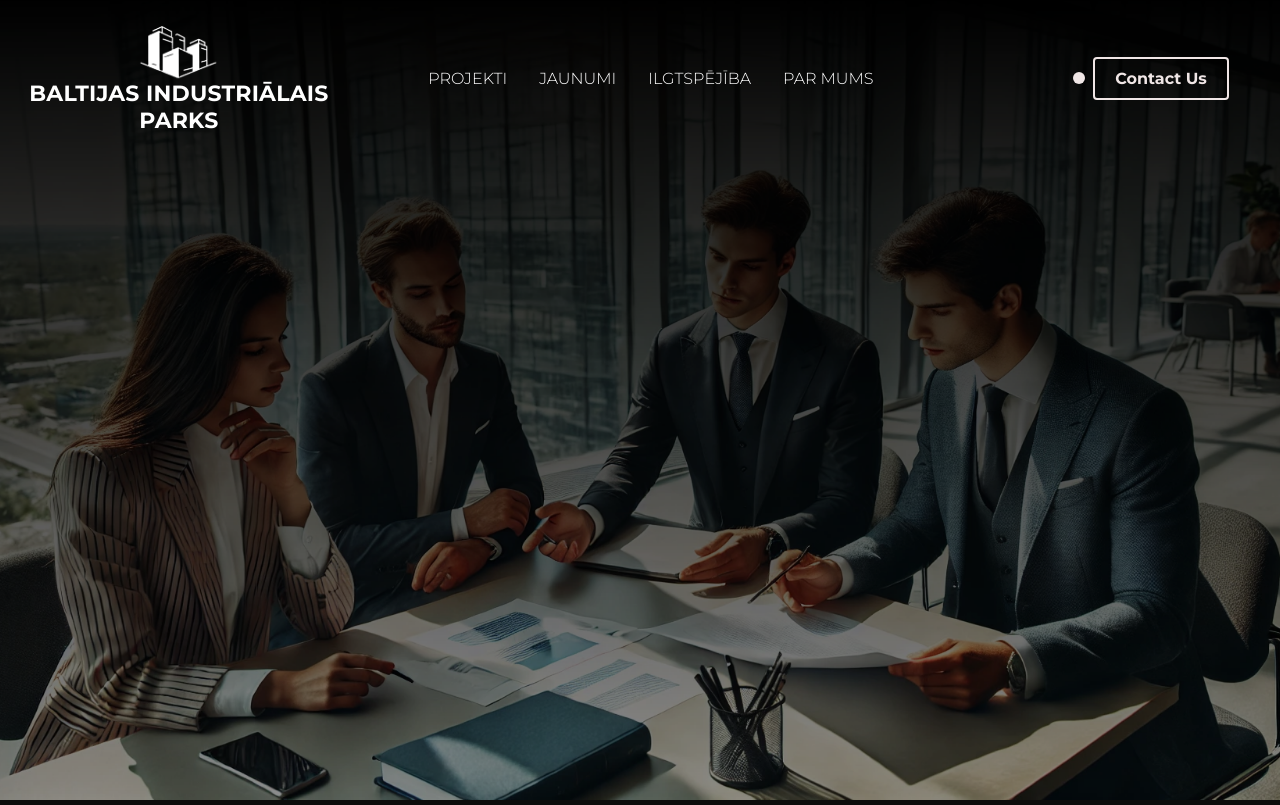
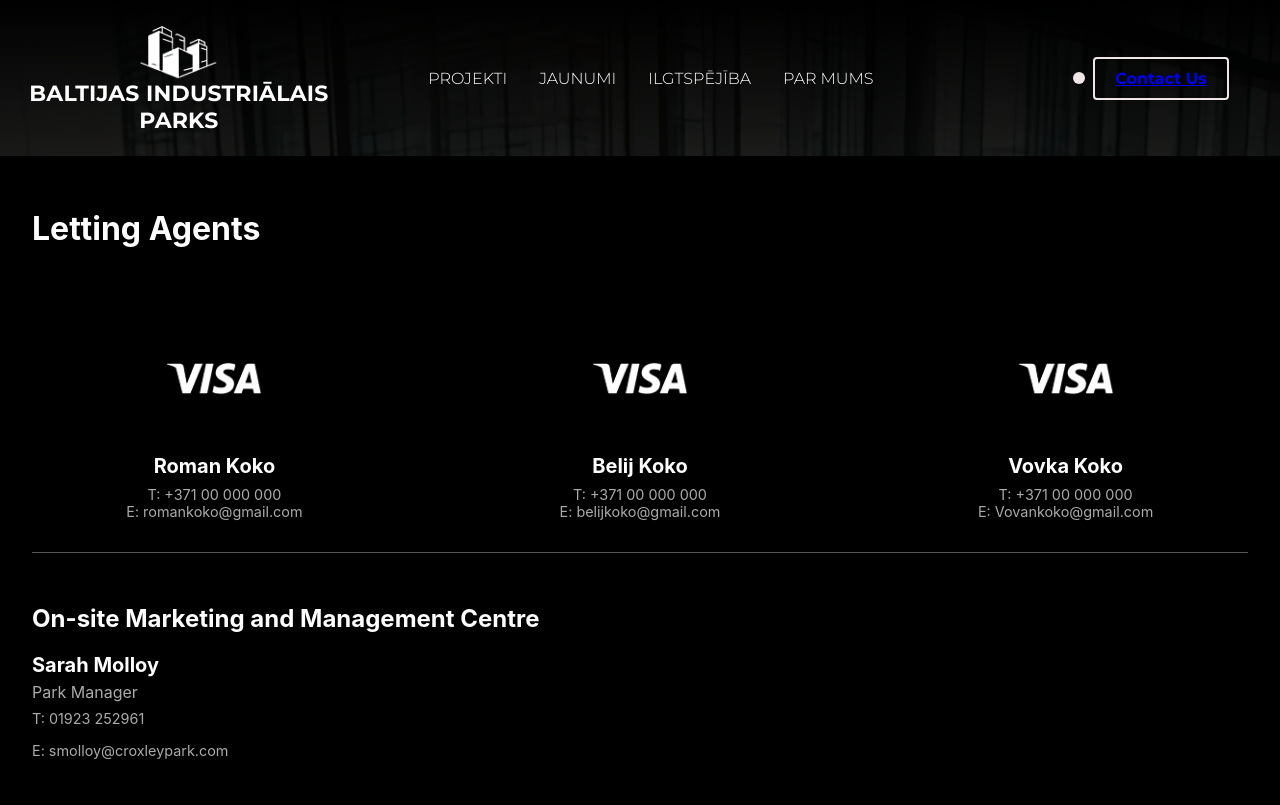
Before and after one commit to Fek1r/CyberShop_PetProject, a React (Create React App) app: page /contact in a window 1280 px wide. Built offline with nearby package versions, Linux system fonts and the light colour scheme.

Commit message:
Add Contact

```diff
--- a/src/App.jsx
+++ b/src/App.jsx
@@ -1,7 +1,8 @@
 import { BrowserRouter as Router, Routes, Route } from 'react-router-dom';
 import Head from './head/head.jsx';
 import Home from './home/home.jsx';
-import NewJau from './new-jau/new-jau';  // Убедитесь, что импортируете NewJau
+import NewJau from './new-jau/new-jau';
+import Contact from './contact/contact';  // Убедитесь, что импортируете NewJau
 
 function App() {
   return (
@@ -10,6 +11,7 @@ function App() {
       <Routes>
         <Route path="/" element={<Home />} /> {/* Главная страница */}
         <Route path="/new-jau" element={<NewJau />} /> {/* Страница для NewJau */}
+        <Route path='/contact' element={<Contact />} />
       </Routes>
     </Router>
   );
--- /dev/null
+++ b/src/contact/contact.css
@@ -0,0 +1,112 @@
+/* Основной контейнер */
+.contact {
+    background-color: #000; /* Черный фон */
+    color: #fff;
+    padding: 2rem;
+}
+
+/* Заголовок блока */
+.contact-title {
+    font-size: 2rem;
+    font-weight: bold;
+    margin-bottom: 2rem;
+}
+
+/* Контейнер для агентов */
+.cont-info {
+    display: flex;
+    justify-content: space-between;
+    gap: 1rem;
+}
+
+/* Каждый агент */
+.agent {
+    display: flex;
+    flex-direction: column;
+    align-items: center;
+    text-align: center;
+    width: 30%;
+}
+
+/* Логотип агента */
+.img-logo {
+    margin-top: 10vh;
+    width: 100px;
+    height: auto;
+    margin-bottom: 1rem;
+}
+
+/* Информация об агенте */
+.agent-info {
+    margin-top: 3vh;
+    color: #ccc; /* Серый текст для контактов */
+}
+
+/* Имя агента */
+.agent-name {
+    font-size: 1.25rem;
+    font-weight: bold;
+    margin-bottom: 0.5rem;
+    color: #fff;
+}
+
+/* Телефон и email */
+.agent-phone, .agent-email {
+    font-size: 0.9rem;
+    color: #aaa; /* Светло-серый для контактов */
+    margin: 0;
+}
+
+/* Раздел On-site */
+.on-site {
+    border-top: 1px solid #555; /* Разделительная линия сверху */
+    padding-top: 2rem;
+    margin-top: 2rem;
+}
+
+/* Заголовок On-site */
+.on-site-title {
+    font-size: 1.5rem;
+    font-weight: bold;
+    margin-bottom: 1rem;
+    color: #fff;
+}
+
+/* Информация агента на месте */
+.on-site-agent-info {
+
+    color: #ccc; /* Серый текст для контактов */
+}
+
+.on-site-agent-name {
+    font-size: 1.25rem;
+    font-weight: bold;
+    margin-bottom: 0.3rem;
+    color: #fff;
+}
+
+.on-site-agent-title {
+    font-size: 1rem;
+    color: #aaa;
+    margin: 0 0 0.5rem;
+}
+
+.on-site-agent-phone, .on-site-agent-email {
+    font-size: 0.9rem;
+    margin-top: 1vh;
+    color: #aaa;
+
+}
+
+/* Мобильные стили */
+@media (max-width: 768px) {
+    .cont-info {
+        flex-direction: column;
+        align-items: center;
+    }
+
+    .agent {
+        width: 80%;
+        margin-bottom: 2rem;
+    }
+}
--- /dev/null
+++ b/src/contact/contact.jsx
@@ -0,0 +1,50 @@
+import React from 'react';
+import './contact.css';
+import img from './visa.png';
+
+function Contact() {
+    return (
+        <div className="contact">
+            <h1 className="contact-title">Letting Agents</h1>
+            <div className="cont-info">
+                <div className="agent">
+                    <img src={img} alt="logo" className="img-logo" />
+                    <div className="agent-info">
+                        <h2 className="agent-name">Roman Koko</h2>
+                        <p className="agent-phone">T: +371 00 000 000</p>
+                        <p className="agent-email">E: romankoko@gmail.com</p>
+                    </div>
+                </div>
+                <div className="agent">
+                    <img src={img} alt="logo" className="img-logo" />
+                    <div className="agent-info">
+                        <h2 className="agent-name">Belij Koko</h2>
+                        <p className="agent-phone">T: +371 00 000 000</p>
+                        <p className="agent-email">E: belijkoko@gmail.com</p>
+                    </div>
+                </div>
+                <div className="agent">
+                    <img src={img} alt="logo" className="img-logo" />
+                    <div className="agent-info">
+                        <h2 className="agent-name">Vovka Koko</h2>
+                        <p className="agent-phone">T: +371 00 000 000</p>
+                        <p className="agent-email">E: Vovankoko@gmail.com</p>
+                    </div>
+                </div>
+            </div>
+
+            {/* Раздел On-site Marketing and Management Centre */}
+            <div className="on-site">
+                <h2 className="on-site-title">On-site Marketing and Management Centre</h2>
+                <div className="on-site-agent-info">
+                    <h3 className="on-site-agent-name">Sarah Molloy</h3>
+                    <p className="on-site-agent-title">Park Manager</p>
+                    <p className="on-site-agent-phone">T: 01923 252961</p>
+                    <p className="on-site-agent-email">E: smolloy@croxleypark.com</p>
+                </div>
+            </div>
+        </div>
+    );
+}
+
+export default Contact;
--- a/src/head/head.jsx
+++ b/src/head/head.jsx
@@ -27,7 +27,7 @@ function Head(){
                 </div>
                 <div class="contact-button">
                     <div class="circle"></div>
-                    <button>Contact Us</button>
+                    <button><Link to="/contact">Contact Us</Link></button>
                 </div>
             </div>
         </div>
--- a/src/home/home.css
+++ b/src/home/home.css
@@ -11,6 +11,7 @@
     align-items: center;
     justify-content: center;
     height: 70vh;
+    background-image: url('../main.png');
 }
 
 .home::before {
```
Also changed, not shown: src/contact/samsung.png (added), src/contact/visa.png (added).
